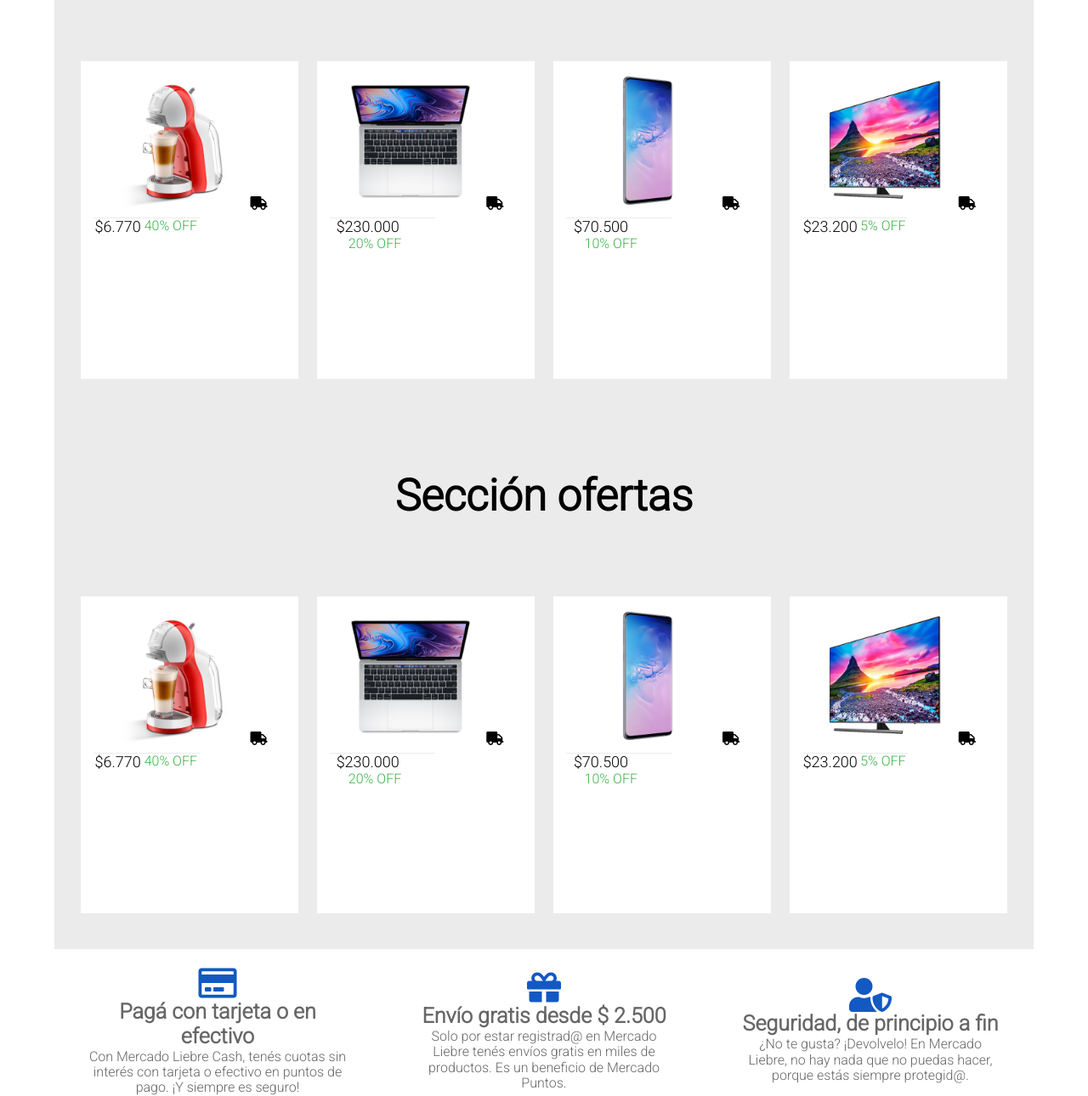
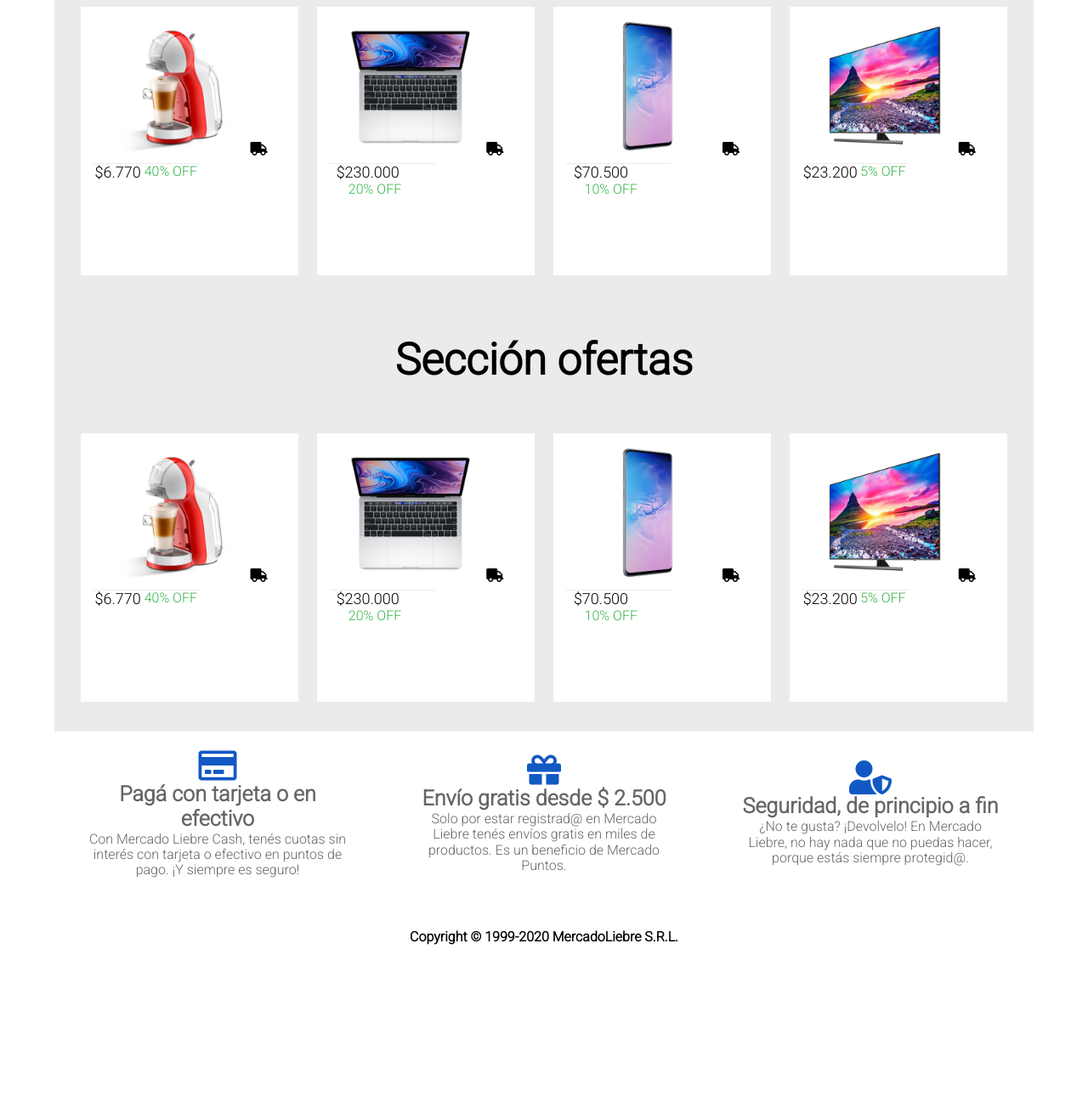
Before and after one commit to roberts6/mercado-liebre, a website: page views/home.html in a window 1280 px wide. Shown: the part 657-1947 px from the top of the page at 85% size. After the commit the page ends 1809 px from the top, so only its background shows below. Drawn offline with Linux system fonts and the light colour scheme; files that its build step writes are made by us from their sources; files whose address does not match are found by name.

Commit message:
cambio en tamano de productos

```diff
--- a/public/css/styles.css
+++ b/public/css/styles.css
@@ -347,7 +347,7 @@ li:hover{
     flex-direction: row;
     justify-content: space-around;
     width: 90vw;
-    height: 100vw;
+    height: 80vw;
 }
 
 .ultima-vista, .ofertas {
```
